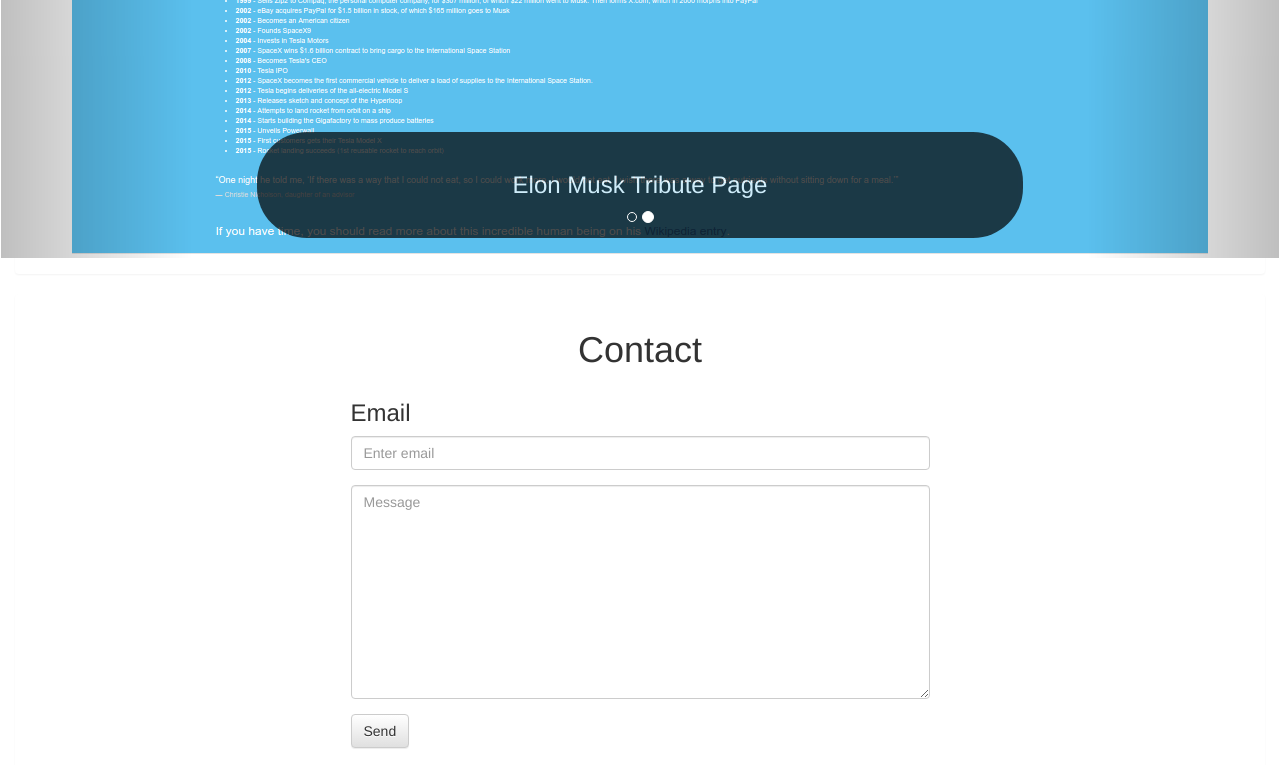
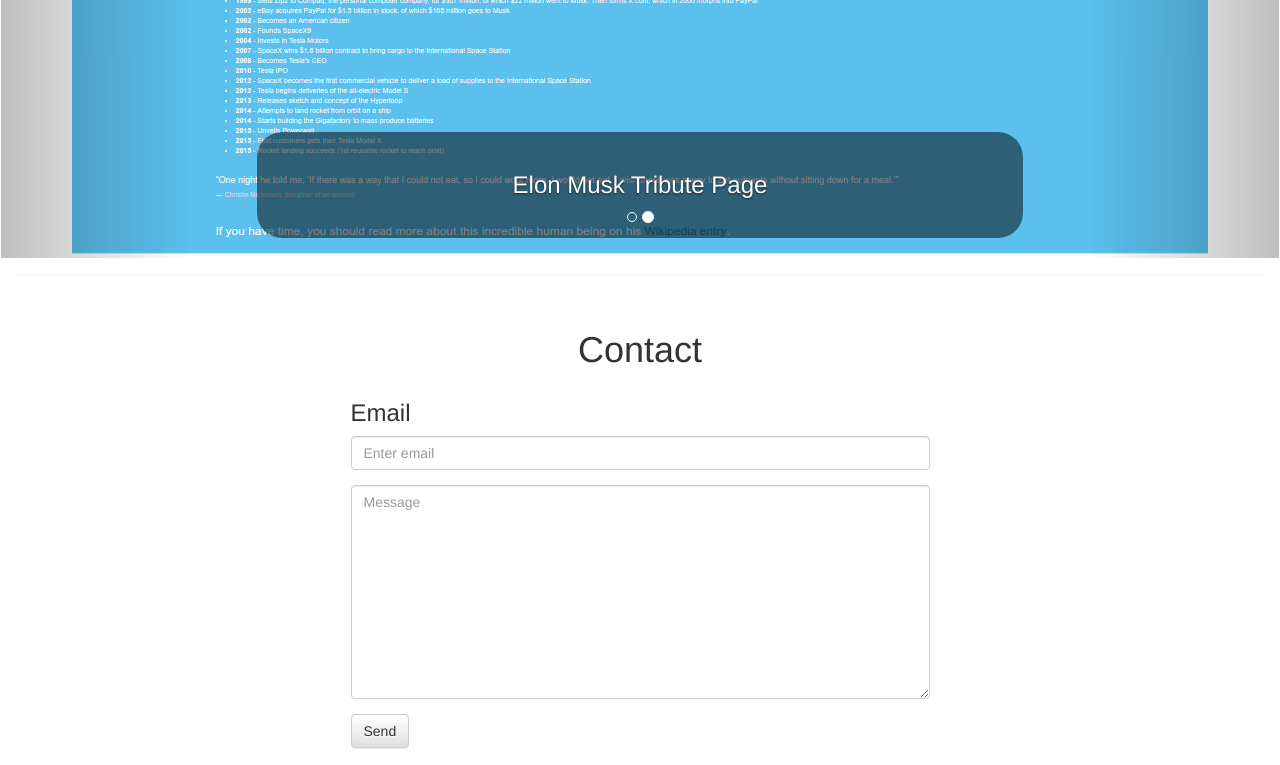
Before and after one commit to rduriancik/HTML-CSS-JavaScriptLearning, a plain HTML site: page portfolio/index.html in a window 1280 px wide. Shown: the part 1280-2045 px from the top of the page. Drawn offline with nearby package versions, Linux system fonts and the light colour scheme.

Commit message:
portfolio page carousel

```diff
--- a/portfolio/style/style.css
+++ b/portfolio/style/style.css
@@ -23,9 +23,8 @@
 }
 
 .carousel-caption {
-	background-color: black;
-    opacity: 0.7;
-    border-radius: 50px;
+	background: rgba(0,0,0,0.5);
+    border-radius: 25px;
 	/*dorobit*/
 }
 
```
